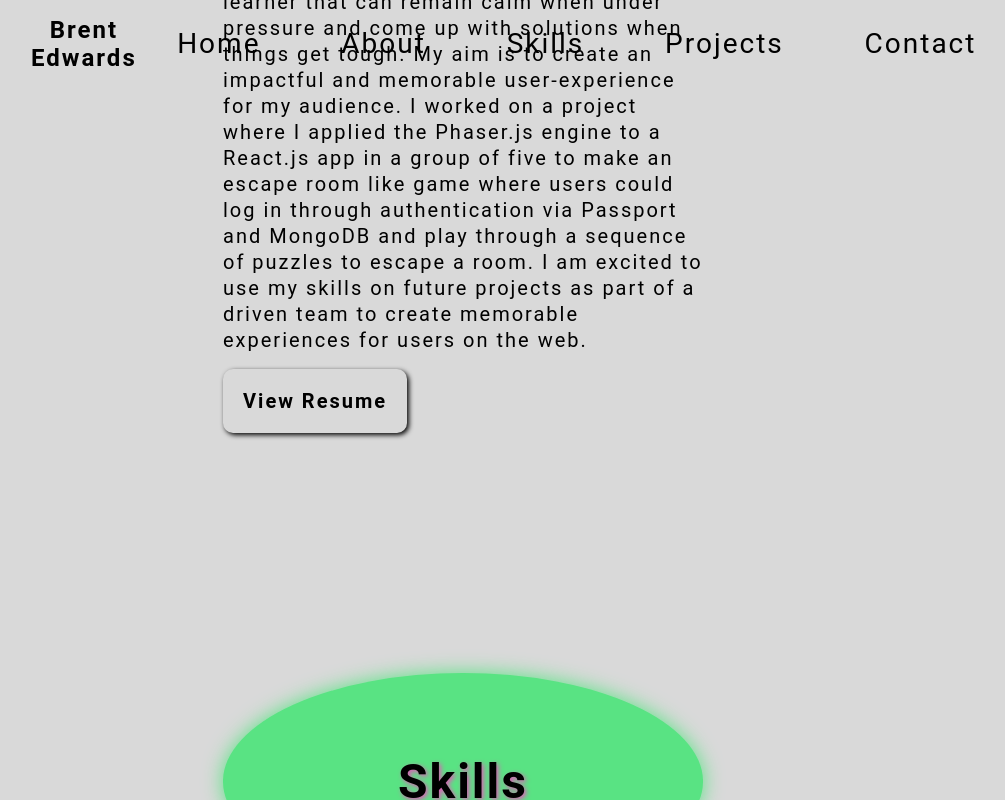
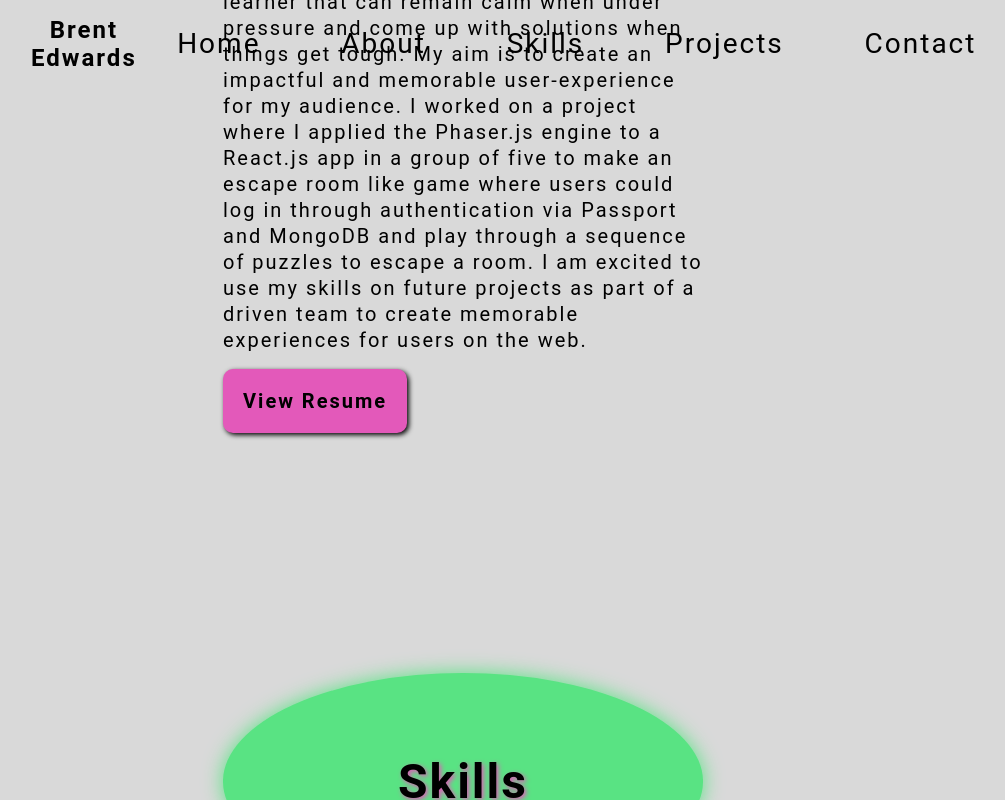
Before and after one commit to zirris512/my-portfolio, a React (Vite) app: page / in a window 1280 px wide. In both pictures the pointer is over the link "View Resume". Shown: the part 2016-2816 px from the top of the page, without its empty margins (177-1182 px from the left). Built offline with nearby package versions, Linux system fonts and the light colour scheme.

Commit message:
add scss variable use for repeated properties

```diff
--- a/src/Sections/AboutSection.module.scss
+++ b/src/Sections/AboutSection.module.scss
@@ -1,3 +1,5 @@
+@use "../variables" as v;
+
 .container {
     display: flex;
     flex-direction: column;
@@ -18,7 +20,7 @@
 
     .resumeButton {
         display: inline-block;
-        background-color: var(--primary-color);
+        background-color: v.$primary-color;
         text-decoration: none;
         color: #000;
         font-size: 1.25rem;
@@ -34,7 +36,7 @@
         &:focus {
             // color: #fff;
             // background-color: hsl(110 70% 20%);
-            background-color: var(--secondary-color);
+            background-color: v.$secondary-color;
         }
 
         &:active {
--- a/src/components/ContactLinks/ContactLinks.module.scss
+++ b/src/components/ContactLinks/ContactLinks.module.scss
@@ -1,3 +1,5 @@
+@use "../../variables" as v;
+
 .links {
     display: flex;
     justify-content: center;
@@ -13,15 +15,15 @@
     color: white;
     padding: 0.75rem;
     border-radius: 50%;
-    background: hsl(0 0% 30% / 0.7);
-    transition: background 300ms ease, color 300ms ease;
+    background-color: hsl(0 0% 30% / 0.7);
+    transition: background-color 300ms ease, color 300ms ease;
 }
 
 .link:hover,
 .link:focus {
     color: black;
     // background: hsla(0, 0%, 30%, 0.3);
-    background-color: var(--secondary-color);
+    background-color: v.$secondary-color;
 }
 
 @media (min-width: 900px) {
--- a/src/components/SingleProject/SingleProject.module.scss
+++ b/src/components/SingleProject/SingleProject.module.scss
@@ -1,3 +1,5 @@
+@use "../../variables" as v;
+
 .projectContainer {
     margin-bottom: 2rem;
 }
@@ -32,7 +34,7 @@
 
     &:hover,
     &:focus {
-        color: var(--secondary-color);
+        color: v.$secondary-color;
     }
 }
 
```
